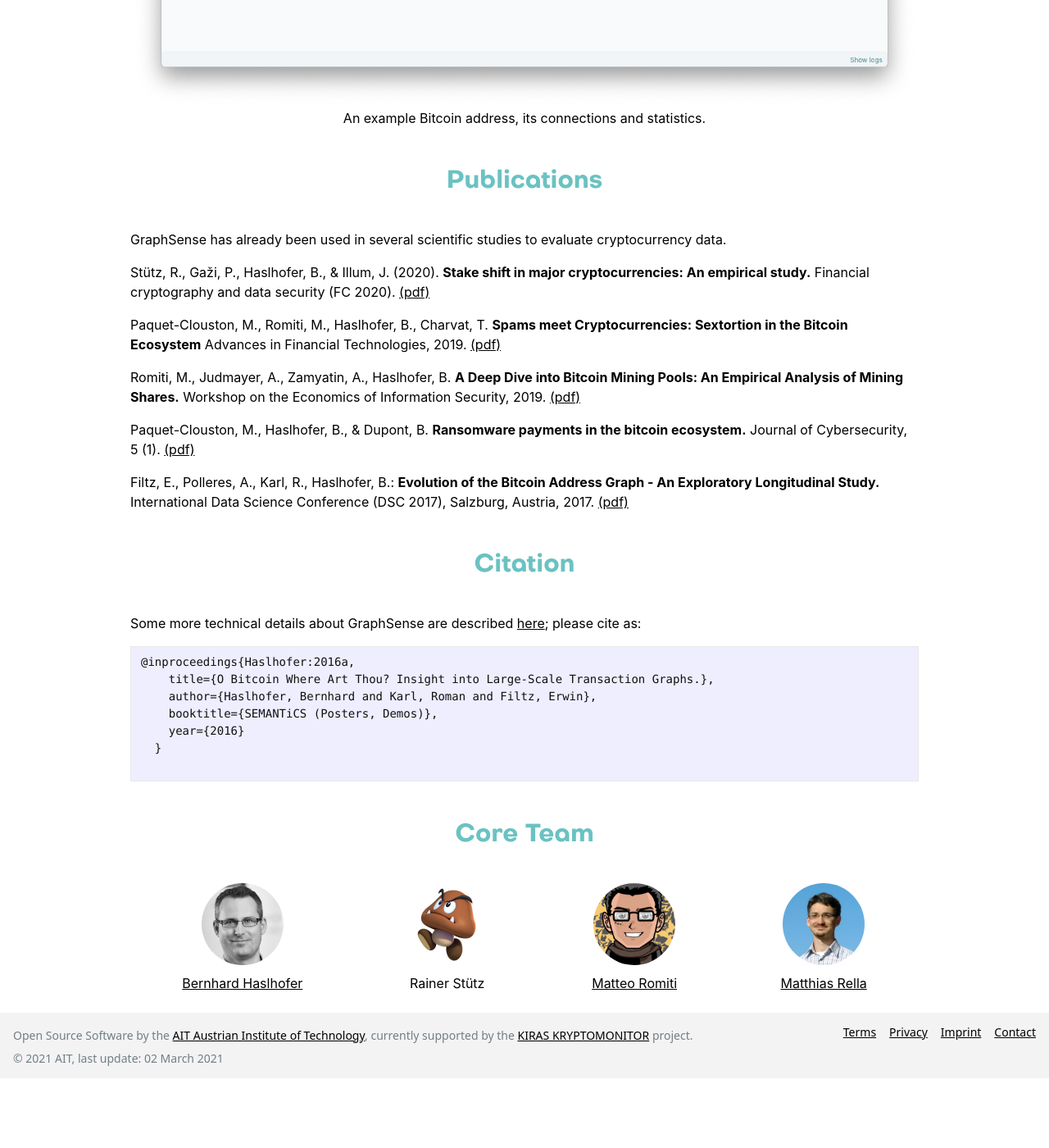
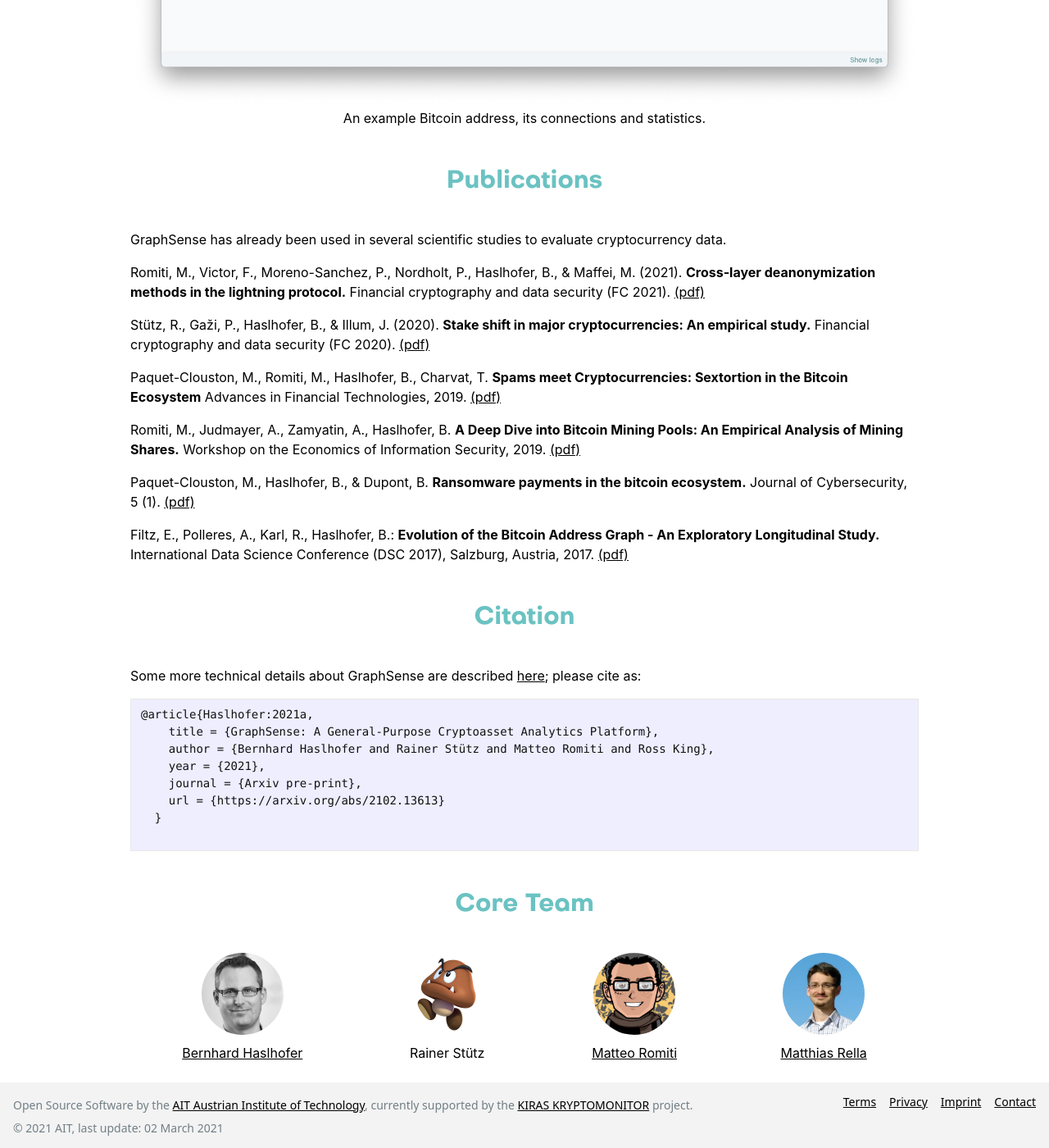
Before and after one commit to graphsense/graphsense.github.io, a Jekyll site: the page built from index.md, in a window 1280 px wide and 1400 px high, scrolled down 2764 px. Shown: the whole window at 82% size. Built offline with Jekyll 4.4.1, drawn with Linux system fonts in a browser that asks for light colours; before the commit the page ends 4079 px from its top, so only the background shows below that.

Commit message:
updated list of publications

```diff
--- a/index.md
+++ b/index.md
@@ -46,6 +46,9 @@
 
   <p>GraphSense has already been used in several scientific studies to evaluate cryptocurrency data.</p>
 
+  <p>Romiti, M., Victor, F., Moreno-Sanchez, P., Nordholt, P., Haslhofer, B., & Maffei, M. (2021). <strong>Cross-layer deanonymization methods in the lightning protocol.</strong> Financial cryptography and data security (FC 2021).
+  <a href="https://arxiv.org/abs/2007.00764">(pdf)</a></p>
+
   <p>Stütz, R., Gaži, P., Haslhofer, B., & Illum, J. (2020). <strong>Stake shift in major cryptocurrencies: An empirical study.</strong> Financial cryptography and data security (FC 2020).
   <a href="https://arxiv.org/abs/2001.04187">(pdf)</a></p>
 
@@ -75,11 +78,12 @@
 <div class="container">
   <p>Some more technical details about GraphSense are described <a href="http://ceur-ws.org/Vol-1695/paper20.pdf">here</a>; please cite as:</p>
 
-  <div class="highlighter-rouge"><div class="highlight"><pre class="highlight"><code>@inproceedings{Haslhofer:2016a,
-    title={O Bitcoin Where Art Thou? Insight into Large-Scale Transaction Graphs.},
-    author={Haslhofer, Bernhard and Karl, Roman and Filtz, Erwin},
-    booktitle={SEMANTiCS (Posters, Demos)},
-    year={2016}
+  <div class="highlighter-rouge"><div class="highlight"><pre class="highlight"><code>@article{Haslhofer:2021a,
+    title = {GraphSense: A General-Purpose Cryptoasset Analytics Platform},
+    author = {Bernhard Haslhofer and Rainer Stütz and Matteo Romiti and Ross King},
+    year = {2021},
+    journal = {Arxiv pre-print},
+    url = {https://arxiv.org/abs/2102.13613}
   }
   </code></pre></div></div>
 </div>
```
